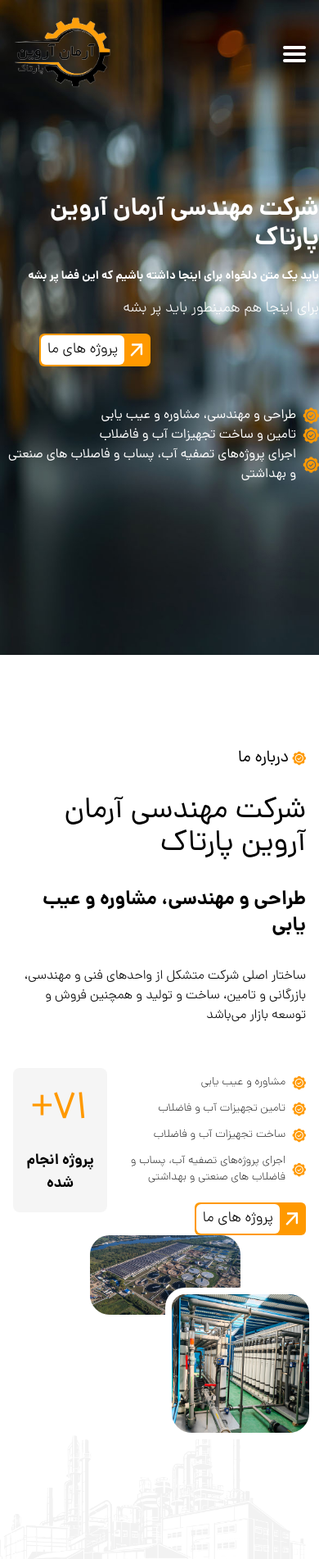
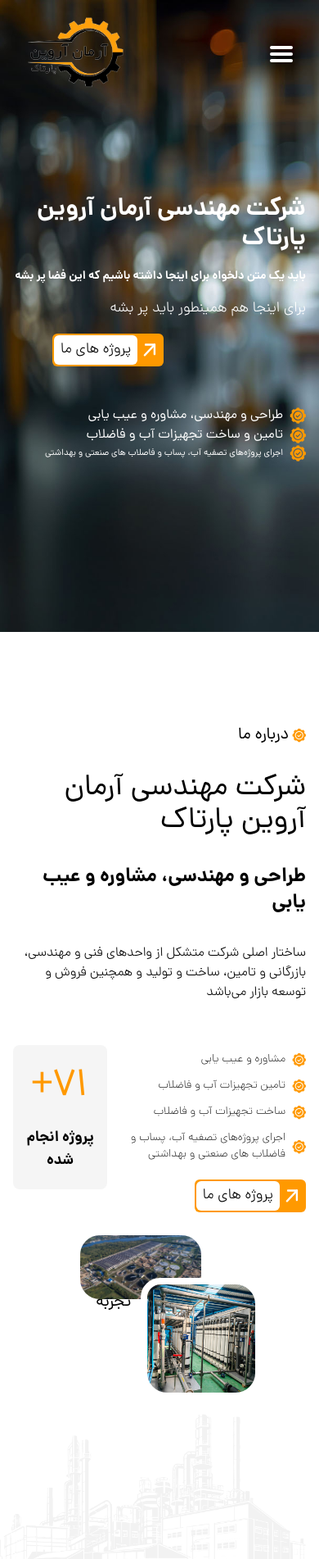
Before and after one commit to Msaeed144/armanarvinco, a Next.js app: page / in a window 390 px wide. Shown: the top 1902 px of the page at 82% size. Built offline with nearby package versions, Linux system fonts and the light colour scheme.

Commit message:
landing res err fix

```diff
--- a/src/components/AboutUsLanding.tsx
+++ b/src/components/AboutUsLanding.tsx
@@ -58,7 +58,7 @@ function AboutUsLanding() {
                 </div>
             </div>
           </div>
-          <div className="lg:w-1/2 ml-8 lg:mb-0 mb-20">
+          <div className="lg:w-1/2 ml-8 lg:mb-0 mb-20 gl:mt0 mt-7 lg:mr-0 mr-12">
             <div className=" relative mr-20 lg:mr-0 lg:ml-12">
                 <div className="flex gap-3  lg:gap-7 items-center p-8 ">
                     <p className="lg:text-5xl text-3xl mt-1 text-primary font-bold">10+</p>
--- a/src/components/Services.tsx
+++ b/src/components/Services.tsx
@@ -1,7 +1,7 @@
 import Image from "next/image"
 function Services() {
   return (
-    <div className="w-full mb-12">
+    <div className="w-full lg:mb12 mb-44">
         <div className=" w-full bg-[url('/images/pics/about-pic1.jpg')] bg-cover backdrop-blur-3xl h-96 relative">
         <div className=" bg-black  backdrop-blur-sm w-full h-full opacity-40">
 
--- a/src/components/TopLanding.tsx
+++ b/src/components/TopLanding.tsx
@@ -2,10 +2,10 @@ import Header from "./Header"
 import Image from "next/image"
 function TopLanding() {
   return (
-    <div className=" w-full pb-52 bg-[url('/images/pics/landingPic.jpg')] bg-cover">
+    <div className=" w-full pb-52 lg:px-0 px-4 bg-[url('/images/pics/landingPic.jpg')] bg-cover">
       <Header />
       <div className="lg:container  mx-auto flex justify-end mt-28">
-        <div className="lg:text-5xl text-3xl text-white font-bold">
+        <div className="lg:text-5xl text-3xl text-white font-bold ">
           <h1 className="lg:ml-0 ml-4">شرکت مهندسی آرمان آروین پارتاک</h1>
           <p className="lg:text-xl text-sm mt-4 ">باید یک متن دلخواه برای اینجا داشته باشیم که این فضا پر بشه</p>
           <p className="text-lg mt-4 font-light">برای اینجا هم همینطور باید پر بشه</p>
@@ -28,7 +28,7 @@ function TopLanding() {
         </div>
         <div className="flex items-center gap-2">
         <Image src="/images/icons/tick.svg" width={20} height={20} alt="تیک" />
-        <p>اجرای پروژه‌های تصفیه آب، پساب و فاصلاب های صنعتی و بهداشتی</p>
+        <p className="text-[11px] lg:text-base">اجرای پروژه‌های تصفیه آب، پساب و فاصلاب های صنعتی و بهداشتی</p>
         </div>
       </div>
     </div>
```
